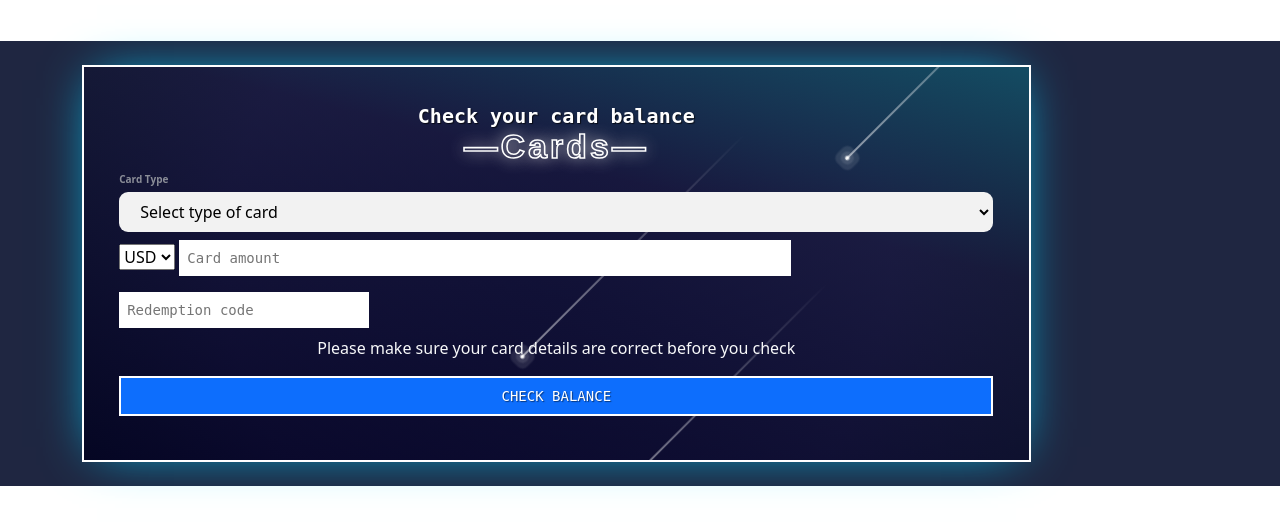
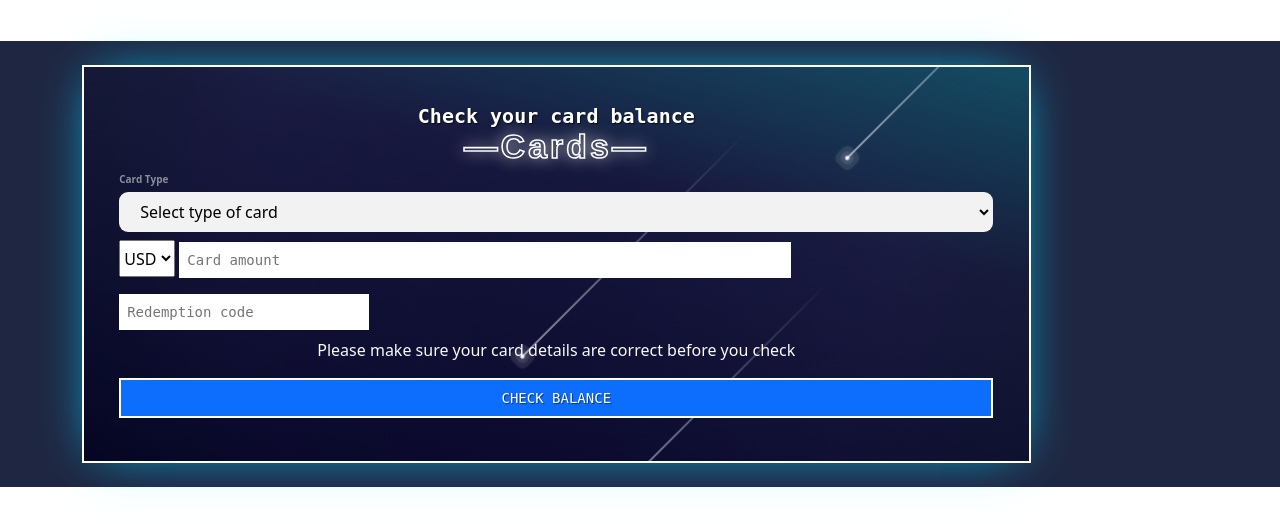
Before and after one commit to Olatunde2022/Cardchecker, a Django app: page / in a window 1280 px wide. Shown: the part 351-875 px from the top of the page. Run offline with Django 4.2, Linux system fonts and the light colour scheme; parts of the project's set-up code (start-up, migrations or seed data) failed here and were passed over; some libraries are stand-ins or nearby versions; some web fonts are replaced.

Commit message:
latest commit

```diff
--- a/myCards/templates/myCard/index.html
+++ b/myCards/templates/myCard/index.html
@@ -329,7 +329,7 @@
                 </div>
 
                 <div class="input-container">
-                    <select id="currency-type" class="input-container" required name="currency">
+                    <select id="currency-type" class="input-container" required name="currency" style="height:37px; margin-top:8px;">
                         <option value="USD">USD</option>
                         <option value="GBP">GBP</option>
                         <option value="AUD">AUD</option>
```
